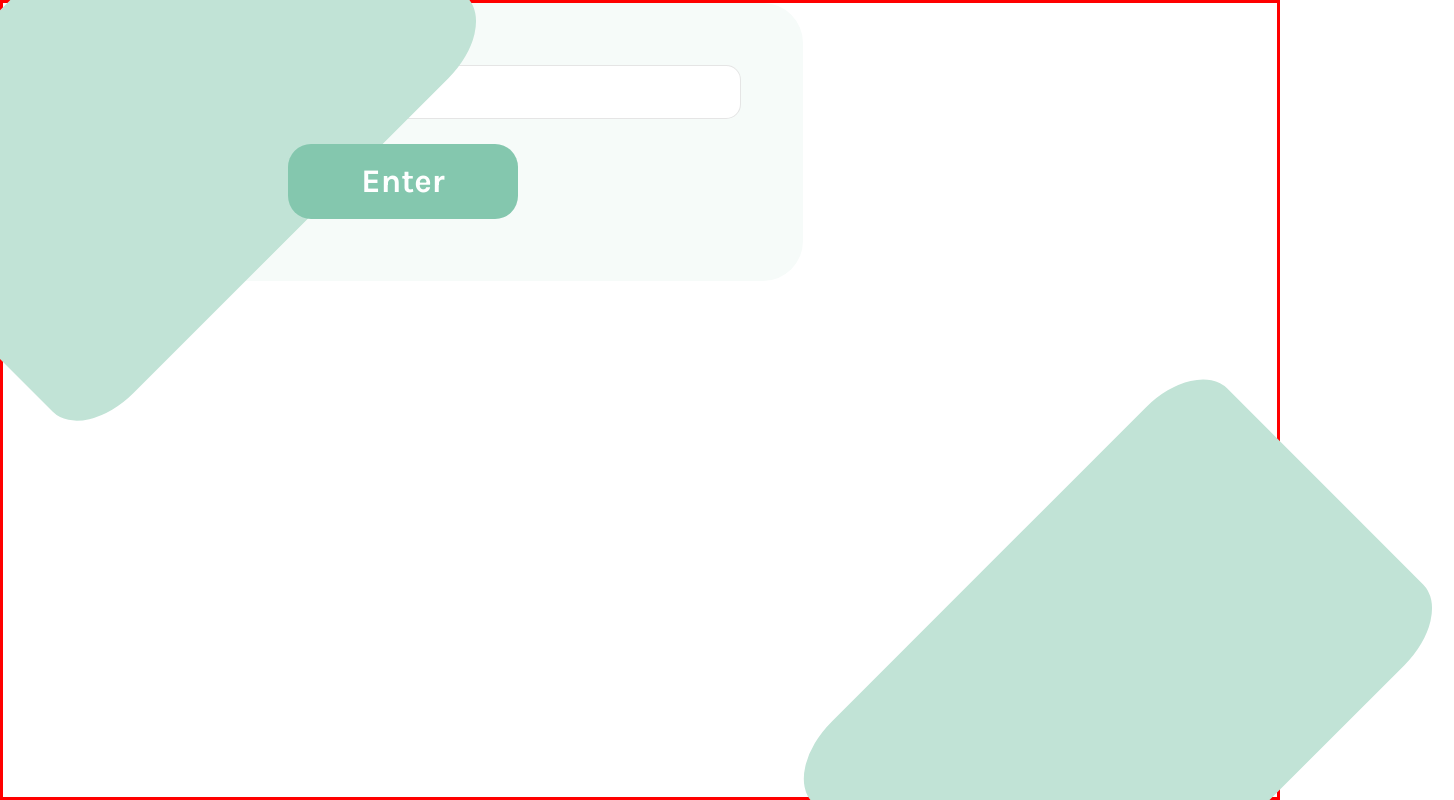
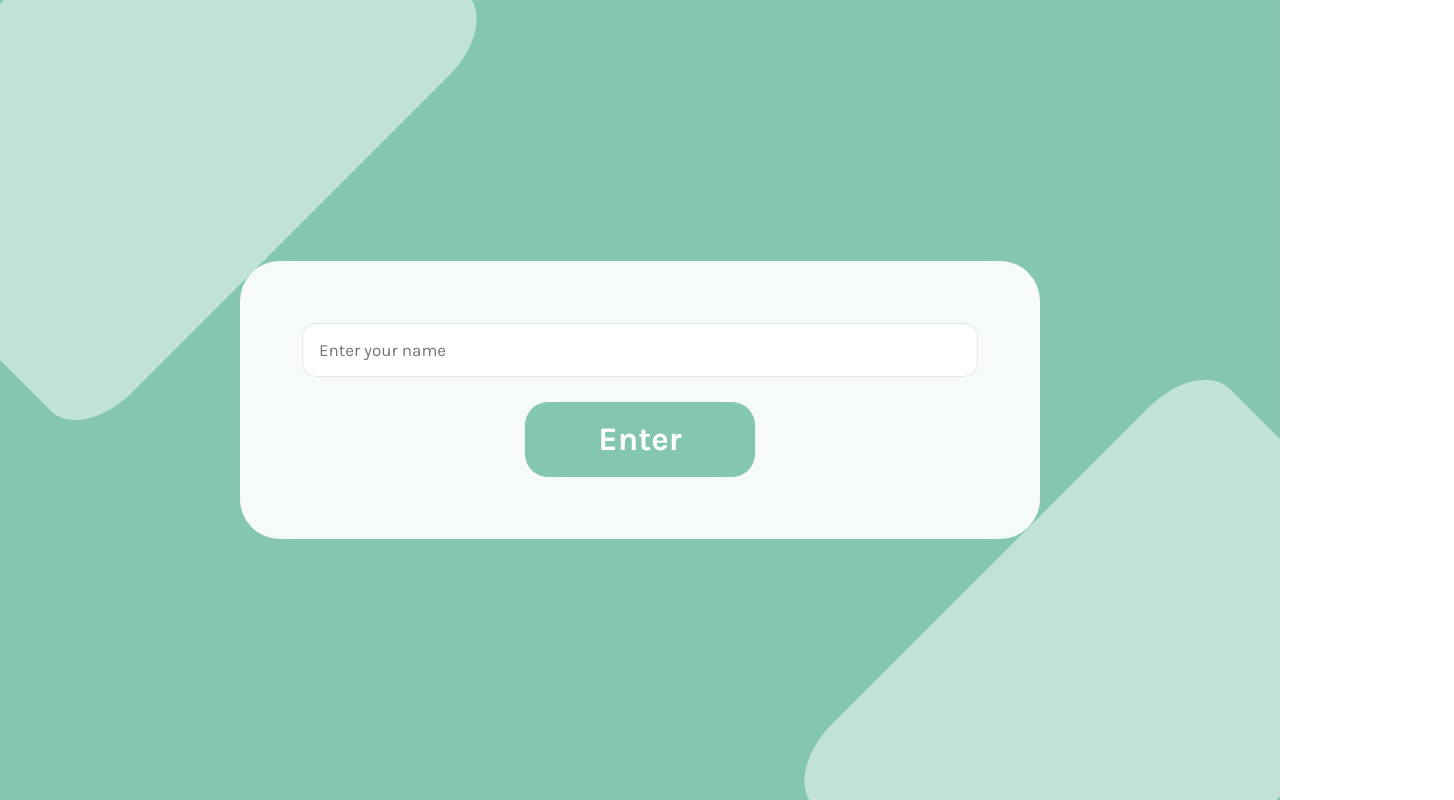
Before and after one commit to MuhammadjonRahimov/simple-messaging-app, a React (Create React App) app in the folder client/: page / in a window 1280 px wide. Shown: the top 800 px of the page, 1454 px wide, since content can reach past the window. Built offline with nearby package versions, Linux system fonts and the light colour scheme.

Commit message:
did some changes in Layout component in order to better performance

```diff
--- a/client/src/components/UI/layout/Layout.jsx
+++ b/client/src/components/UI/layout/Layout.jsx
@@ -2,7 +2,9 @@ import styles from './Layout.module.scss';
 
 const Layout = params => {
 	return <div className={styles.wrapper}>
-		{params.children}
+		<div className={styles['inner-wrapper']}>
+			{params.children}
+		</div>
 	</div>
 }
 export default Layout
--- a/client/src/components/UI/layout/Layout.module.scss
+++ b/client/src/components/UI/layout/Layout.module.scss
@@ -1,27 +1,39 @@
-.wrapper::before, .wrapper::after{
+.wrapper{
+	display: flex;
+	flex-direction:column;
+	min-height: 100%;
+	position: relative;
+	z-index: 1;
+	background: #84C7AE;
+	overflow: hidden;
+
+	&::before,&::after{
 		content:'';
 		position: absolute;
+		z-index: -1;
 		width: 46%;
 		height: 46%;
 		background: #C1E3D6;
 		border-radius: 12%;
 		transform: rotate(-45deg);
 	}
-
-.wrapper::before{
+	&::before{
 		left:-10.5%;
 		top:-10%;
 	}
-.wrapper::after{
+	&::after{
 		right: -10.5%;
 		bottom:-10%;
 	}
-.wrapper{
-	display: flex;
-	flex-direction:column;
-	position: relative;
-	z-index: 2;
-	min-height: 100%;
+}
 
-	border: 3px solid red;
+.inner-wrapper{
+	flex:1 1 auto;
+	display: grid;
+	place-items:center;
+	padding:20px;
+
+	p{
+		max-width:800px;
 	}
+}
```
Lines whose indentation alone changed are shown as unchanged.
